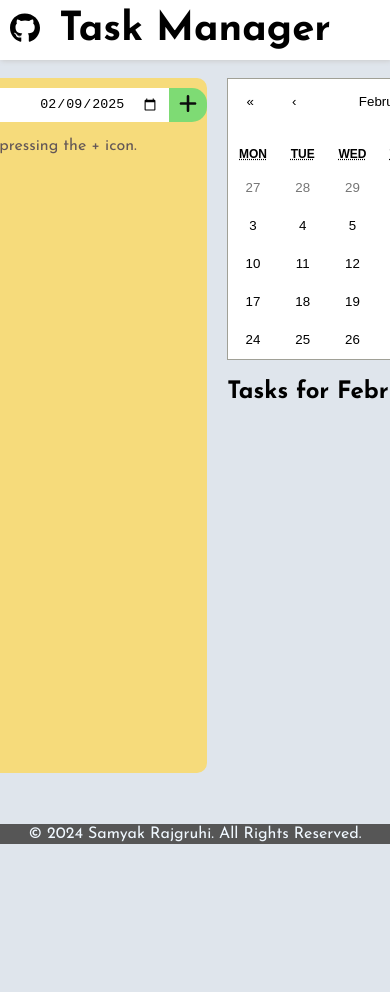
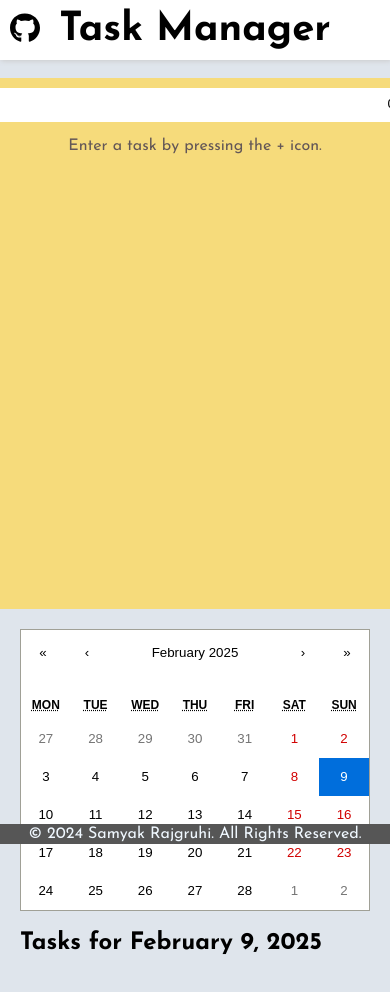
Before and after one commit to samyakrajgruhi/Todo-React-Vite-Node, a React (Vite) app: page / in a window 390 px wide. Shown: the top 992 px of the page. Before the commit the page ends 844 px from the top, so only its background shows below. Built offline with nearby package versions, Linux system fonts and the light colour scheme.

Commit message:
Added Basic CSS for android viewing

```diff
--- a/src/App.css
+++ b/src/App.css
@@ -1,17 +1,33 @@
 .main-container{
    padding:10px;
+   padding-bottom:15px;
+
+
    display:flex;
+   flex-direction:column;
+
    background-color: rgb(246, 219, 123);
 
-   min-height: 80vh;
+   height: 80vh;
    align-items: center;
    width:735px;
-   flex-direction:column;
    border-radius: 10px;
 
    transition: box-shadow 0.3s;
+
+   overflow:scroll;
+   overflow-x: hidden;
+   scrollbar-width:thin;
+   scroll-behavior: smooth;
+
 }
 
 .main-container:hover{
    box-shadow: 0px 1px 15px rgb(165, 164, 164);
 }
+
+@media (max-width:1160px) {
+   .main-container{
+      max-height: 60vh;
+   }
+}
--- a/src/components/DisplayCalendar.css
+++ b/src/components/DisplayCalendar.css
@@ -8,6 +8,8 @@
    overflow:scroll;
    overflow-x: hidden;
    scrollbar-width:thin ;
+   scroll-behavior: smooth;
+
 }
 
 .task-title-list{
--- a/src/components/DisplayTask.css
+++ b/src/components/DisplayTask.css
@@ -1,5 +1,6 @@
 .task-section{
    width: 95%;
+
 }
 
 .no-task{
@@ -36,7 +37,7 @@
 }
 
 .task-title{
-   max-width:490px;
+   max-width:484.5px;
    margin: 0px 5px;
    flex:1;
 
@@ -46,6 +47,7 @@
 
 .dueDate{
    margin: 0px 5px;
+   width:86px;
 }
 
 .checked{
--- a/src/components/InputSection.css
+++ b/src/components/InputSection.css
@@ -25,6 +25,8 @@
    padding:5px 10px;
    border:none;
    border:1px;
+   flex:1;
+   max-width:110px;
 }
 
 .input-date:focus{
--- a/src/index.css
+++ b/src/index.css
@@ -1,4 +1,6 @@
 body{
+
+   padding:15px;
    padding-top:70px;
    font-family: "Josefin Sans", serif;
 
@@ -64,3 +66,11 @@ body{
    justify-content: center;
    column-gap:20px;
 }
+
+@media (max-width:1160px) {
+   .root{
+      flex-direction: column;
+      align-items: center;
+      row-gap: 20px;
+   }
+}
```
